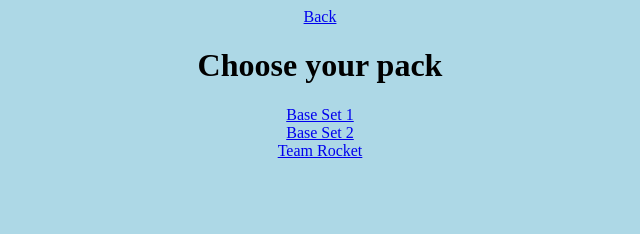
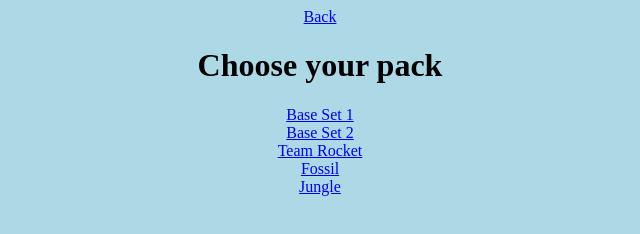
Before and after one commit to ShlubluFR/pokemonpackopener, a plain HTML site: page choosepacks.html in a window 1280 px wide. Shown: the whole page, without its empty margins (320-960 px from the left). Drawn offline with Linux system fonts and the light colour scheme.

Commit message:
Update choosepacks.html

```diff
--- a/choosepacks.html
+++ b/choosepacks.html
@@ -15,5 +15,9 @@
 <a href="Baseset2.html">Base Set 2</a>
 </br>
 <a href="teamrocket.html">Team Rocket</a>
+</br>
+<a href="fossil.html">Fossil</a>
+</br>
+<a href="jungle.html">Jungle</a>
     </body>
 </html>
```
